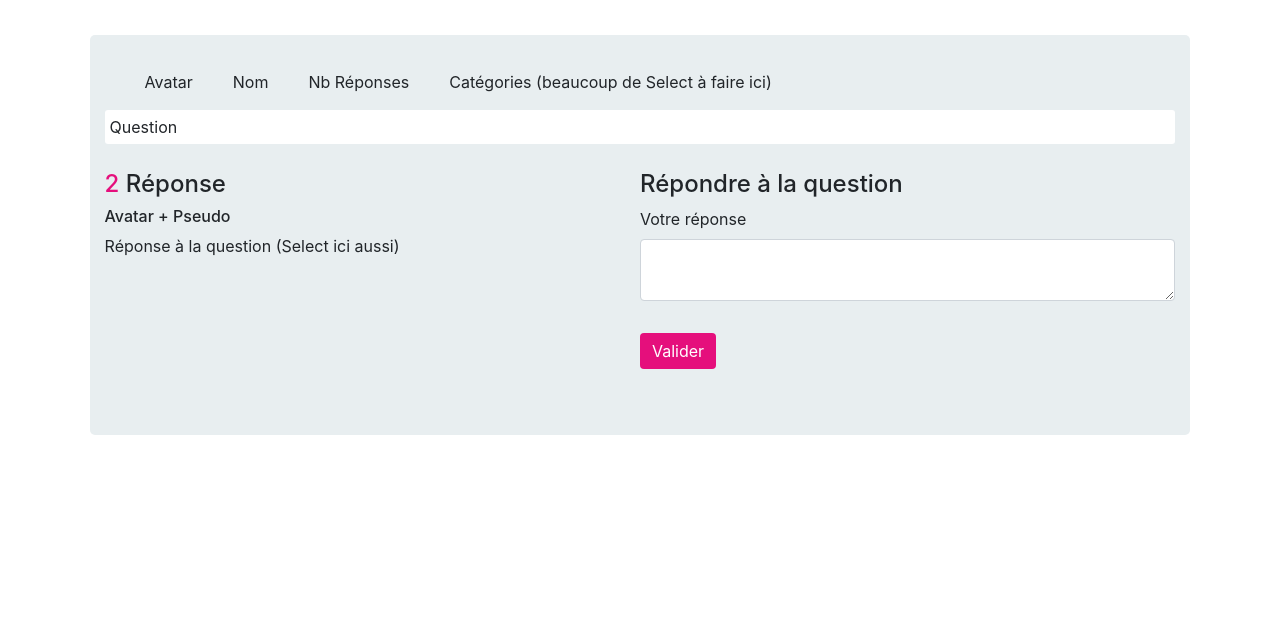
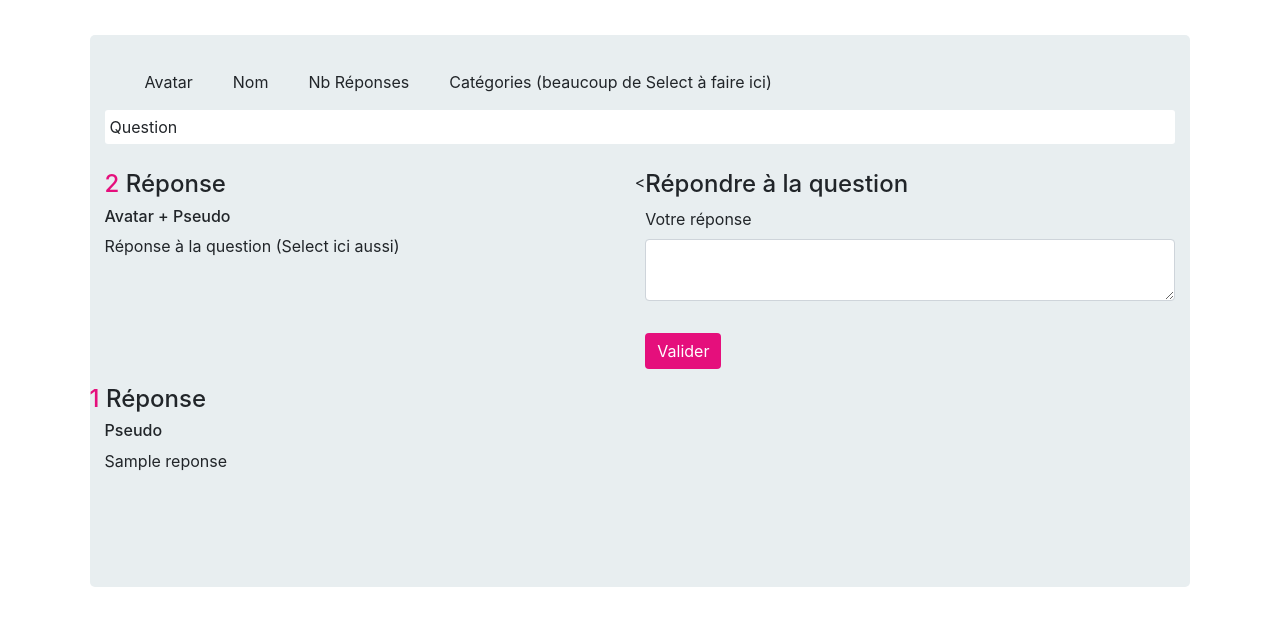
Before and after one commit to Valentin460/Livequestion, a PHP site: page /vuequestion/vuequestion.php in a window 1280 px wide. Shown: the part 56-682 px from the top of the page. Run offline with PHP 8.4, Linux system fonts and the light colour scheme; the visitor is signed in with stand-in values (Sample User, id 1); tables that the repository leaves empty or names only in its code hold one stand-in row (values such as "Sample post"); some libraries are stand-ins or nearby versions.

Commit message:
Modification code php de l'ajout d'une réponse et de l'affichage des réponses.

```diff
--- a/vuequestion/vuequestion.php
+++ b/vuequestion/vuequestion.php
@@ -36,19 +36,21 @@
 
                     if(isset($_POST["submit"]) && !empty($_POST["reps"])){
 
-                        $profil = $co->query('SELECT id_utilisateur, pseudo_utilisateur FROM utilisateurs WHERE pseudo_utilisateur = "'.$_SESSION['pseudo'].'"');
-                        $id_utilisateur = $co->query('SELECT id_utilisateur FROM utilisateurs WHERE pseudo_utilisateur = "'.$_SESSION['pseudo'].'"');
+                        $profil = $co->query('SELECT id_utilisateur FROM utilisateurs WHERE pseudo_utilisateur = "'.$_SESSION['pseudo'].'"');
 
-				        $query = $co->prepare('INSERT into reponses(id_utilisateur, question_reponse, date_reponse) VALUES(id_utilisateur, :question_reponse, now())');
+                        $id = $profil->fetch();
+
+				        $query = $co->prepare('INSERT into reponses(id_utilisateur, question_reponse, date_reponse) VALUES(:id_utilisateur, :question_reponse, now())');
 
 				        $query->bindParam(':question_reponse', $reps);
+                        $query->bindParam(':id_utilisateur', $id['id_utilisateur']);
 
                         $reps = $_POST['reps'];
 
 				        $query->execute();
 		        }
                 ?>
-                <div id="repondre">
+                <<div id="repondre">
                     <h4>Répondre à la question</h4>
                     <form method="post">
                         <div class="form-group">
@@ -67,6 +69,33 @@
                     </form>
                 </div>
             </div>
+            <h4><span>
+            <?php
+
+            $nbrep = $co->query('SELECT COUNT(question_reponse) AS nbrep FROM reponses');
+            $nbreps = $nbrep->fetch();
+            echo $nbreps['nbrep'];
+
+            ?></span> Réponse</h4>
+            <div class="container">
+            <?php
+                        $reponse = $co->query("SELECT * FROM reponses");
+					    while ($donnees = $reponse->fetch()){
+					    ?>
+
+                <div id="reponse">
+                    <div>
+                        <h6>Pseudo</h6>
+                        <p><?php echo $donnees['question_reponse']; ?></p>
+                    </div>
+                    <br>
+                </div>
+                <br>
+                            <?php
+					        }
+
+		        ?>
+            </div>
         </section>
     <?php
         include("../includes/connexion-footer.php");
```
